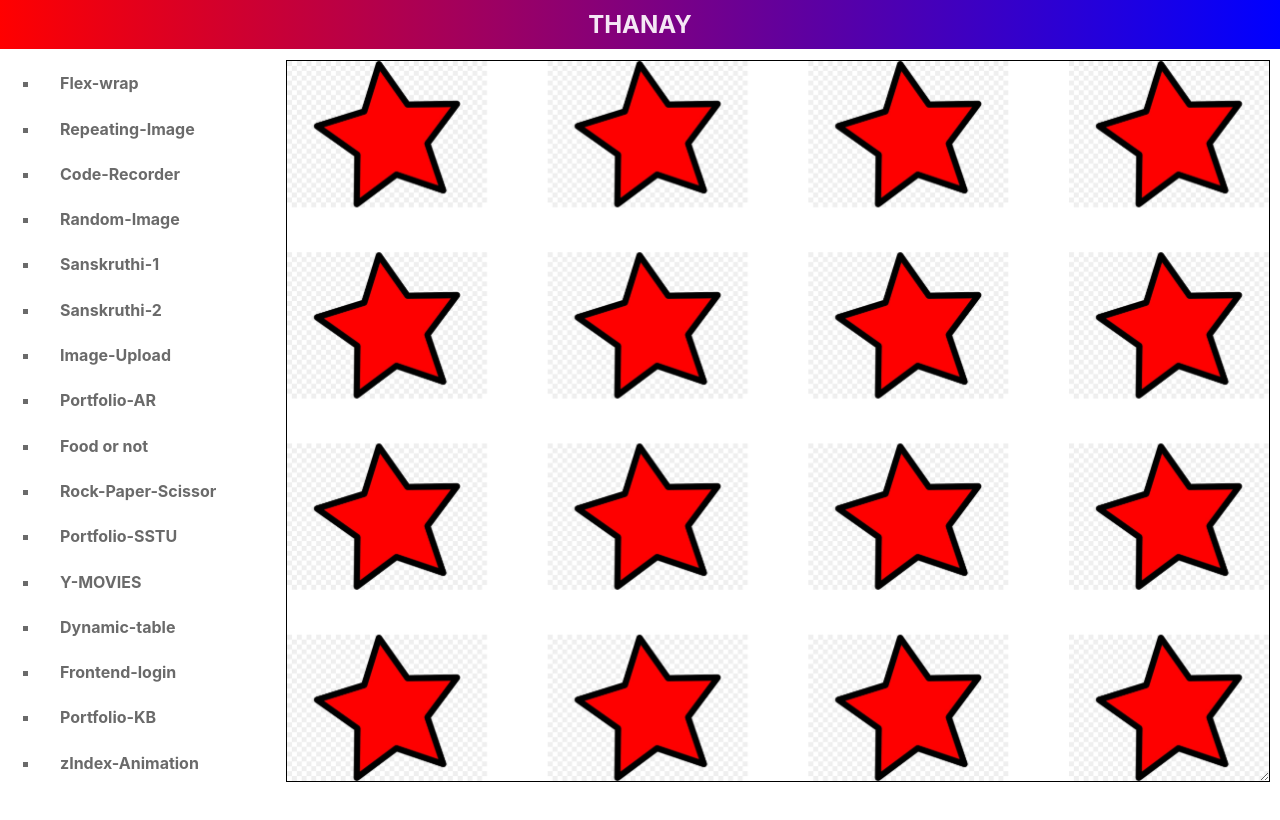
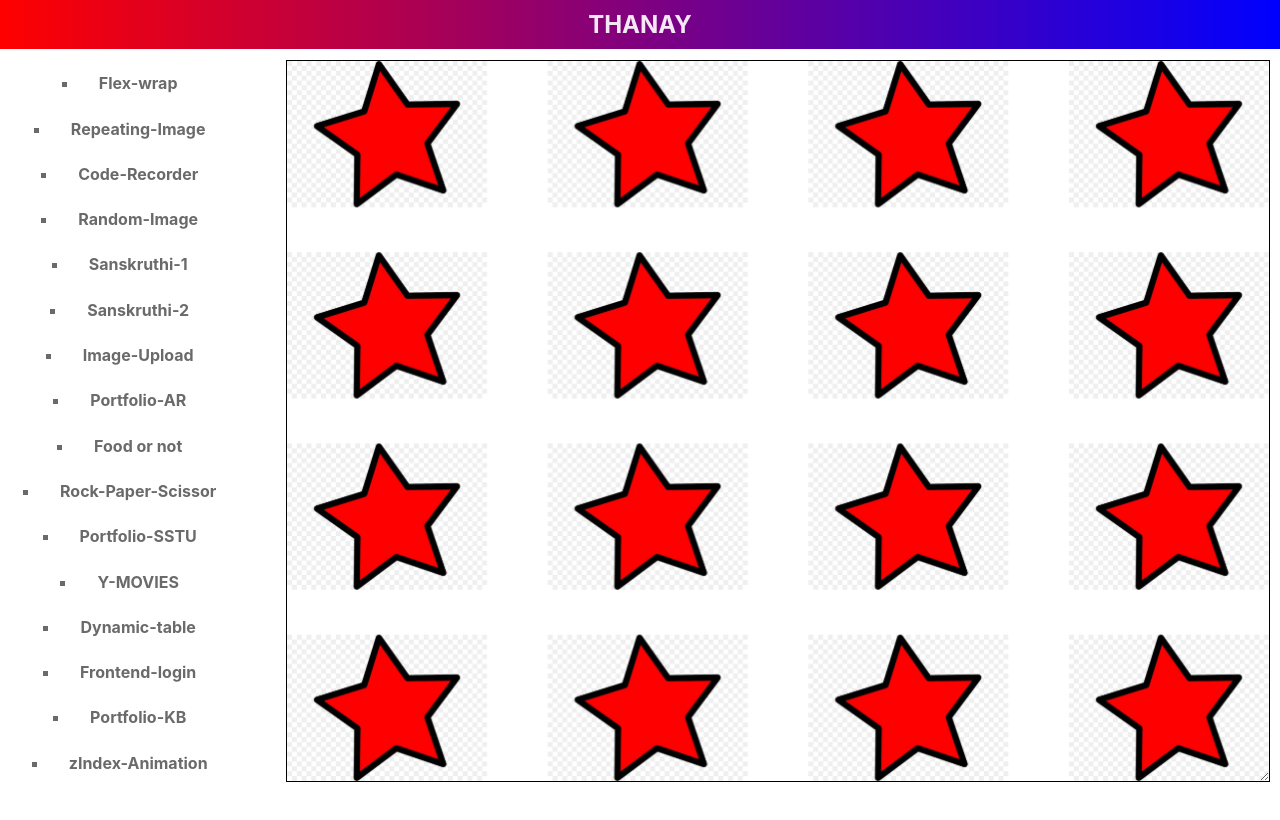
Before and after one commit to ThanayKumarYR/THANAY, a React (Create React App) app: page /THANAY/RepeatingImage in a window 1280 px wide. Shown: the top 820 px of the page. Built offline with nearby package versions, Linux system fonts and the light colour scheme.

Commit message:
color change

```diff
--- a/src/components/Css/Aside.css
+++ b/src/components/Css/Aside.css
@@ -37,7 +37,7 @@ aside .aside-div ul{
 aside .aside-div ul li{
     width: max-content;
     color: rgb(106, 106, 106);
-    margin: 21.3px 0px;
+    margin: 21.3px auto;
     padding: 2px 20px;
     text-decoration: none !important;
     background: linear-gradient(90deg,red,blue);
@@ -83,7 +83,6 @@ aside .aside-div ul li:where(:hover,:active,:focus){
     aside .aside-div ul li:where(:hover,:active){
         background: linear-gradient(-60deg,#ff9f9f 30%,#88f 80%);
         background-clip: text;
-        padding: 2px 1px 2px 39px;
     }
 }
 
```
